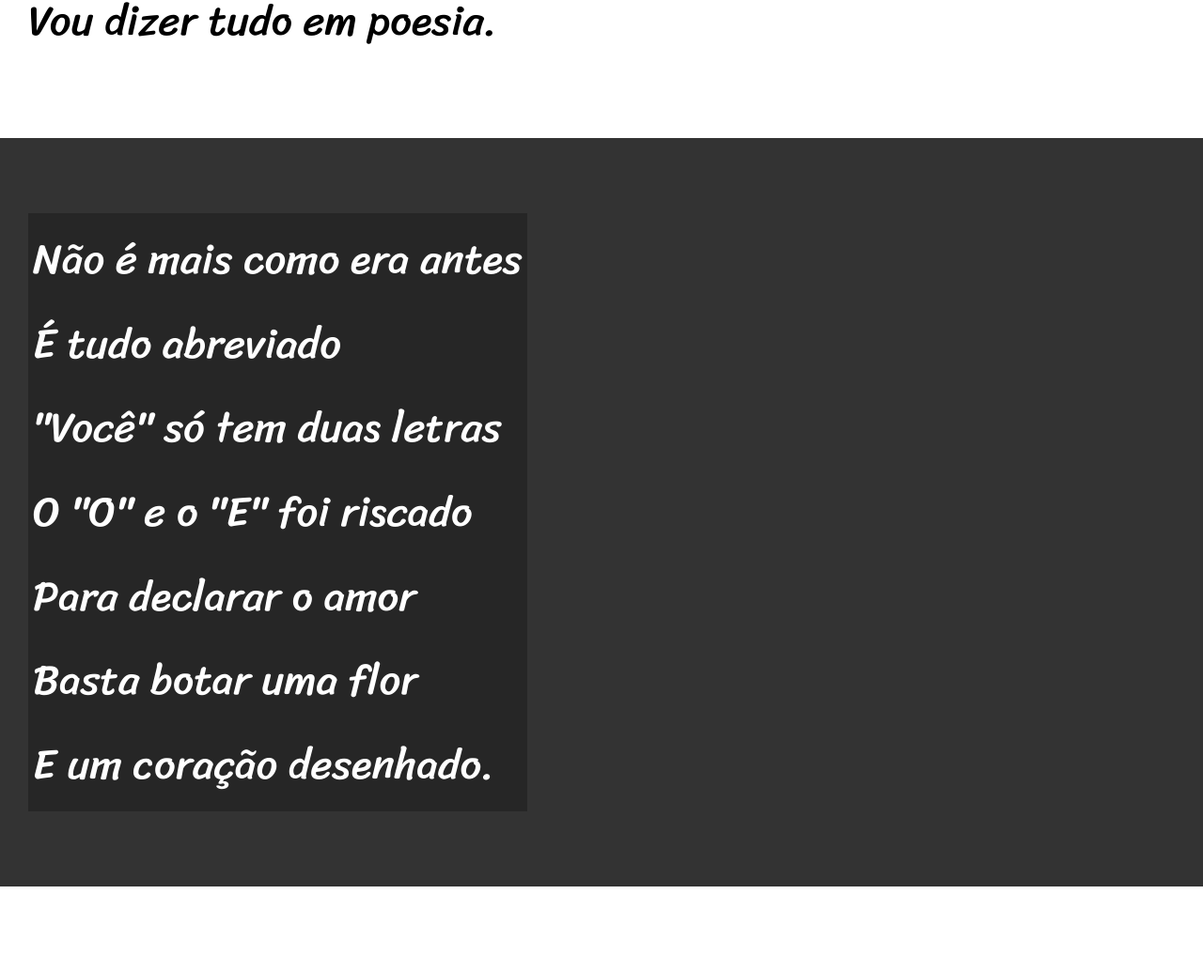
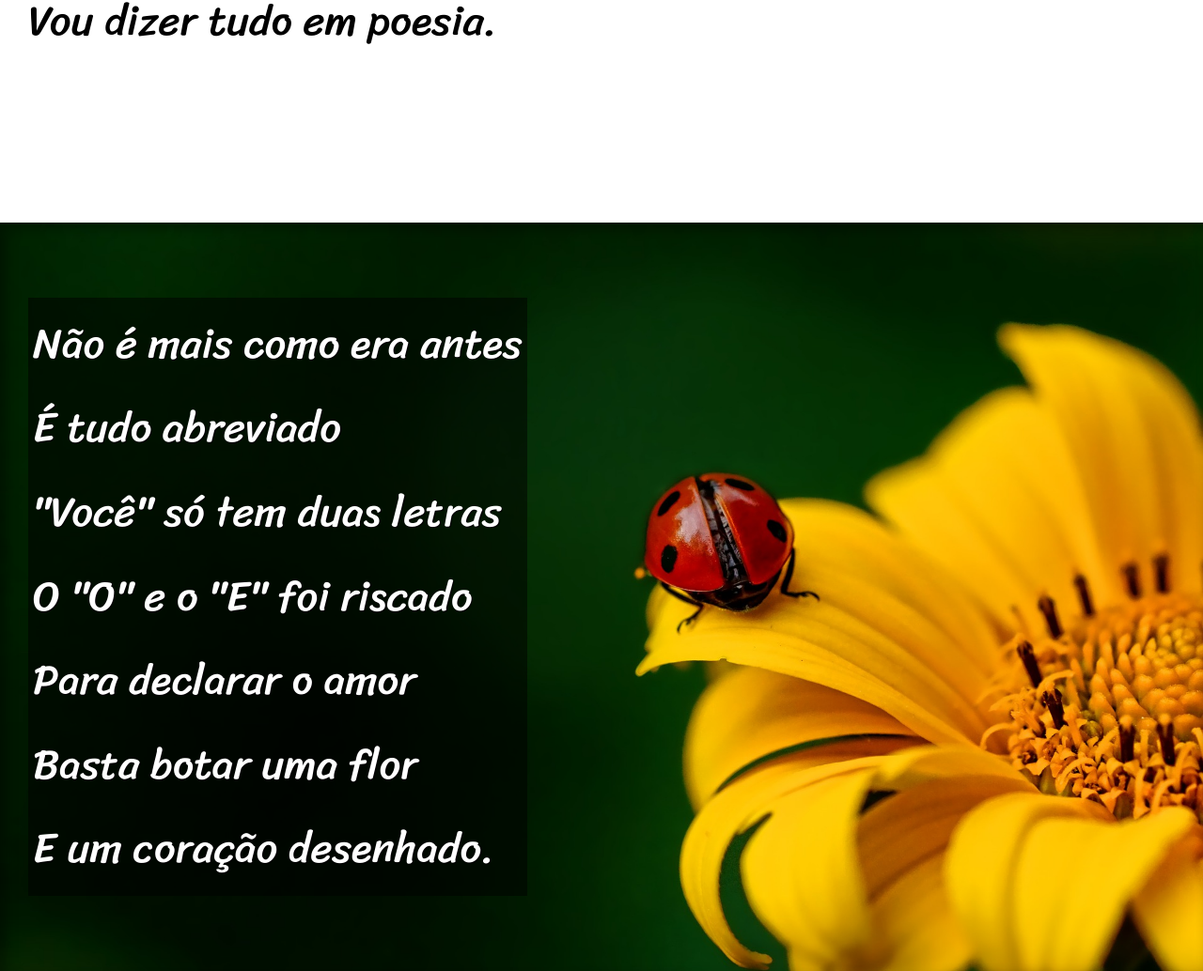
Before and after one commit to Reginaldoanderson/html-css, a plain HTML site: page desafios/apagavel-hdesafio012 capitulo 20 projeto cordelapagavel/index.html in a window 1280 px wide. Shown: the part 900-1934 px from the top of the page at 94% size. Drawn offline with Linux system fonts and the light colour scheme.

```diff
--- a/desafios/apagavel-hdesafio012 capitulo 20 projeto cordelapagavel/estilo/style.css
+++ b/desafios/apagavel-hdesafio012 capitulo 20 projeto cordelapagavel/estilo/style.css
@@ -56,6 +56,9 @@ section {
     font-family: var(--fonte3);
     font-size: 3.5vw;
 }
+section > p {
+    padding-bottom: 2em;
+}
 section.normal {
     background-color: white;
     color: black;
@@ -63,13 +66,25 @@ section.normal {
 section.imagem {
     background-color: rgb(51, 51, 51);
     color: white;
+    box-shadow:  inset 6px 6px 13px 0px rgba(0, 0, 0, 0.384);
+    background-attachment: fixed;
 }
 section.imagem > p {
-    background-color: rgba(0, 0, 0, 0.253);
+    background-color: rgba(0, 0, 0, 0.514);
     display: inline-block;
     padding: 5px;
+    text-shadow: 1px 1px 0px black;
 }
 
+section#img001 {
+    background-image: url('../imagens/background001.jpg');
+    background-position: right center;
+    background-size: cover;
+}
+section#img002 {
+    background-image: url('../imagens/background002.jpg');
+    background-size: cover;
+}
 
 footer {
     text-align: center;
--- a/desafios/apagavel-hdesafio012 capitulo 20 projeto cordelapagavel/index.html
+++ b/desafios/apagavel-hdesafio012 capitulo 20 projeto cordelapagavel/index.html
@@ -31,7 +31,7 @@
 
 
 
-<section class="imagem">
+<section class="imagem" id="img001">
     <p>
         Não é mais como era antes<br>
         É tudo abreviado<br>
@@ -69,7 +69,7 @@
 
 
 
-<section class="imagem">
+<section class="imagem" id="img002">
     <p>
         Tenho saudade das cartas<br>
         Escritas com a própria mão<br>
```
Also changed, not shown: desafios/hdesafio012 capitulo 20 projeto cordel/index.html (renamed from desafios/hdesafio012 capitulo 20 projeto cordel/inde.html, +1 -1 lines).
